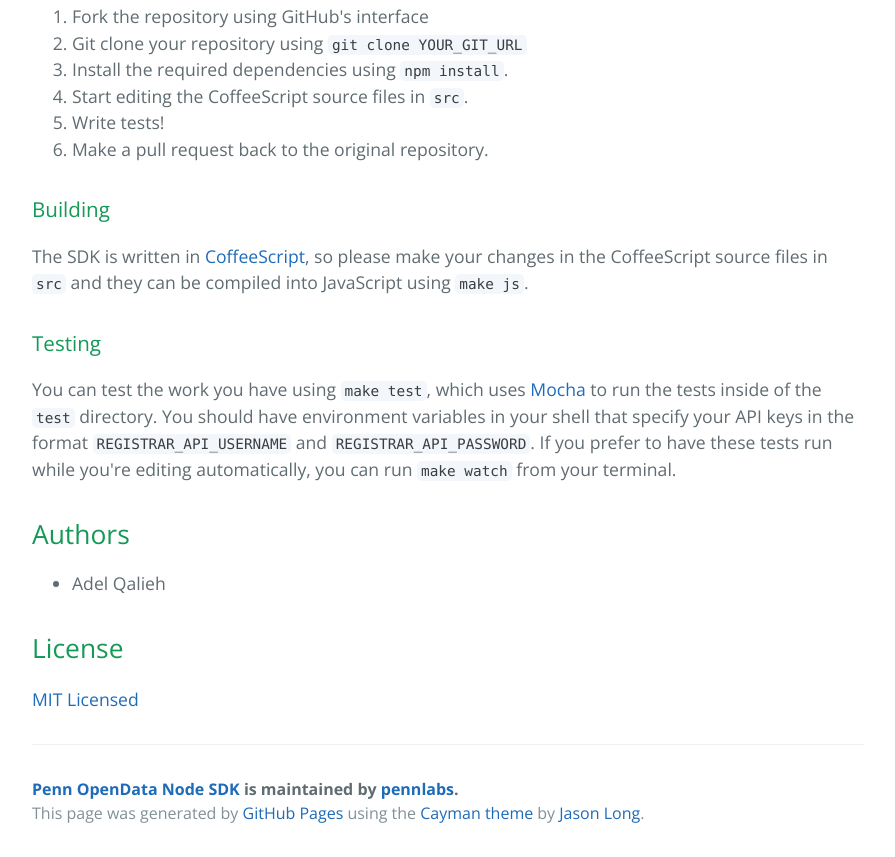
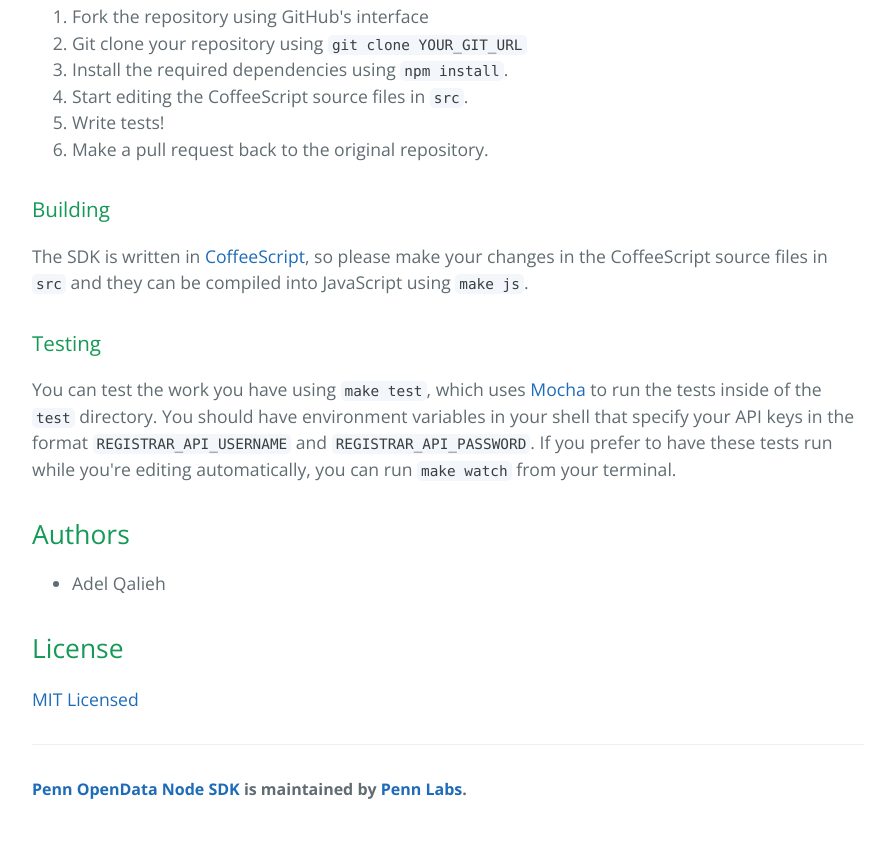
Before and after one commit to pennlabs/penn-sdk-node, a plain HTML site: page index.html in a window 1280 px wide. Shown: the part 1638-2495 px from the top of the page, without its empty margins (192-1087 px from the left). After the commit the page ends 2471 px from the top, so only its background shows below. Drawn offline with nearby package versions, Linux system fonts and the light colour scheme.

Commit message:
Update index.html

```diff
--- a/index.html
+++ b/index.html
@@ -92,9 +92,7 @@ If you prefer to have these tests run while you're editing automatically, you ca
 <p><a href="LICENSE">MIT Licensed</a></p>
 
       <footer class="site-footer">
-        <span class="site-footer-owner"><a href="https://github.com/pennlabs/penn-sdk-node">Penn OpenData Node SDK</a> is maintained by <a href="https://github.com/pennlabs">pennlabs</a>.</span>
-
-        <span class="site-footer-credits">This page was generated by <a href="https://pages.github.com">GitHub Pages</a> using the <a href="https://github.com/jasonlong/cayman-theme">Cayman theme</a> by <a href="https://twitter.com/jasonlong">Jason Long</a>.</span>
+        <span class="site-footer-owner"><a href="https://github.com/pennlabs/penn-sdk-node">Penn OpenData Node SDK</a> is maintained by <a href="https://github.com/pennlabs">Penn Labs</a>.</span>
       </footer>
 
     </section>
```
